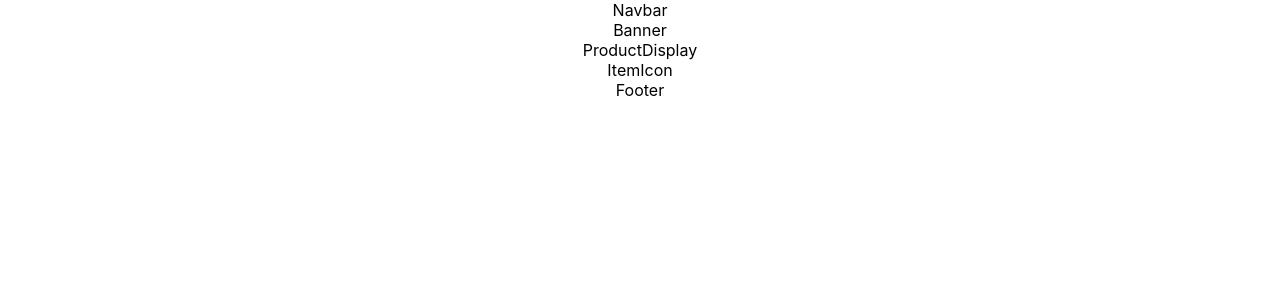
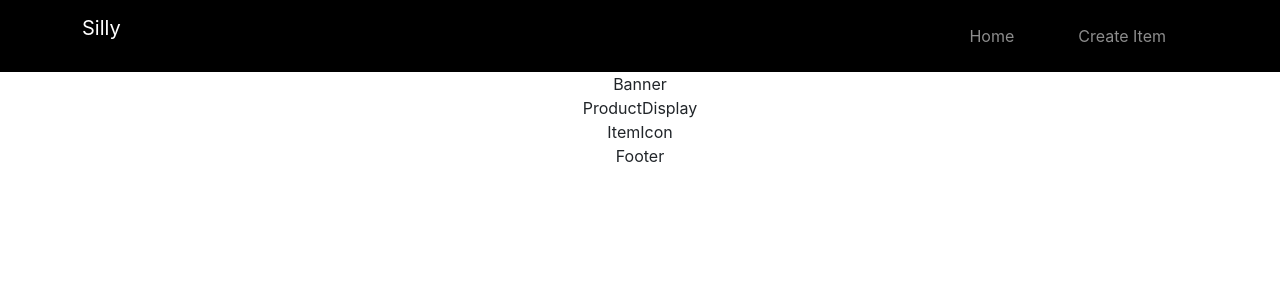
Before and after one commit to levisikudi/Silly-Store, a React (Create React App) app: page / in a window 1280 px wide. Shown: the top 300 px of the page. Built offline with nearby package versions, Linux system fonts and the light colour scheme.

Commit message:
navbar complete

```diff
--- a/public/index.html
+++ b/public/index.html
@@ -24,7 +24,23 @@
       work correctly both with client-side routing and a non-root public URL.
       Learn how to configure a non-root public URL by running `npm run build`.
     -->
-    <title>React App</title>
+
+    <!-- Bootstrap links -->
+    <link
+      href="https://cdn.jsdelivr.net/npm/bootstrap@5.3.0-alpha1/dist/css/bootstrap.min.css"
+      rel="stylesheet"
+      integrity="sha384-GLhlTQ8iRABdZLl6O3oVMWSktQOp6b7In1Zl3/Jr59b6EGGoI1aFkw7cmDA6j6gD"
+      crossorigin="anonymous"
+    />
+
+    <script
+      defer
+      src="https://cdn.jsdelivr.net/npm/bootstrap@5.3.0-alpha1/dist/js/bootstrap.bundle.min.js"
+      integrity="sha384-w76AqPfDkMBDXo30jS1Sgez6pr3x5MlQ1ZAGC+nuZB+EYdgRZgiwxhTBTkF7CXvN"
+      crossorigin="anonymous"
+    ></script>
+
+    <title>Silly Store</title>
   </head>
   <body>
     <noscript>You need to enable JavaScript to run this app.</noscript>
--- a/src/components/navbar/index.js
+++ b/src/components/navbar/index.js
@@ -1,8 +1,48 @@
 import React from 'react'
+import { Link, useLocation } from 'react-router-dom'
+import NavSearch from '../navSearch';
+
 
 const Navbar = () => {
+
+  const location = useLocation().pathname;
+
   return (
-    <div>Navbar</div>
+    <div>
+      <nav id="navbar" className="navbar w-100 navbar-expand-md sticky-top navbar-dark bg-black  ">
+        <div className="container ">
+            <div id='logo' className="navbar-brand d-flex r">
+              <p className='d-flex align-self-center'>Silly</p>
+            </div>
+
+            <button className="navbar-toggler" type='button' data-bs-toggle="collapse" data-bs-target="#expandation">
+                <span className="navbar-toggler-icon" ></span>
+            </button>
+            <div className="collapse navbar-collapse justify-content-end" id="expandation">
+                <ul className="navbar-nav navbar-nav-scroll">
+
+                  <li className="nav-item mx-4">
+                    <Link to ='/' className="nav-link">Home</Link>
+                  </li>
+                  <li className="nav-item mx-4">
+                    <Link to ="/create" className="nav-link">Create Item</Link>
+                  </li>
+
+                    {!location === '/' ?
+
+                  <li className="nav-item mx-4">
+                    <NavSearch />
+                  </li>
+                    :
+                    <>
+                    </>
+                    }
+
+                </ul>
+            </div>
+        </div>
+    </nav>
+    </div>
   )
 }
 
```
